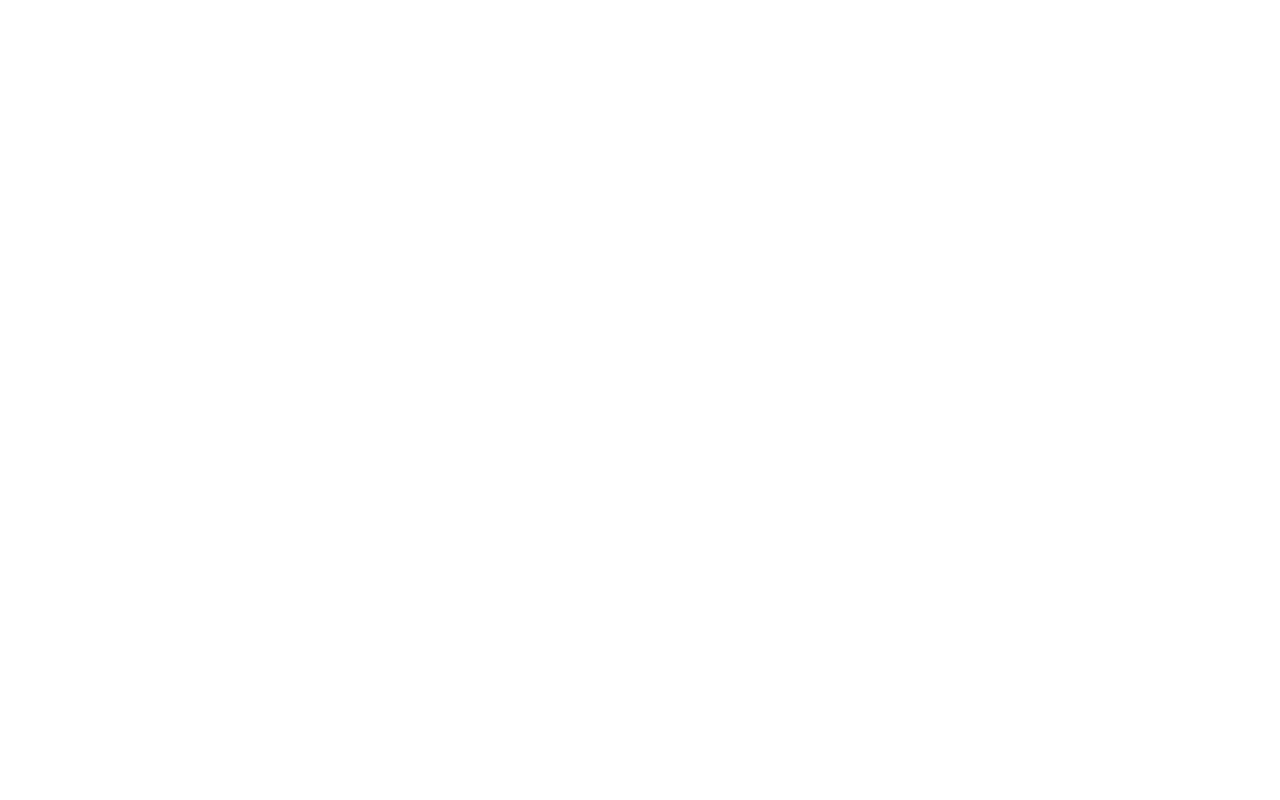
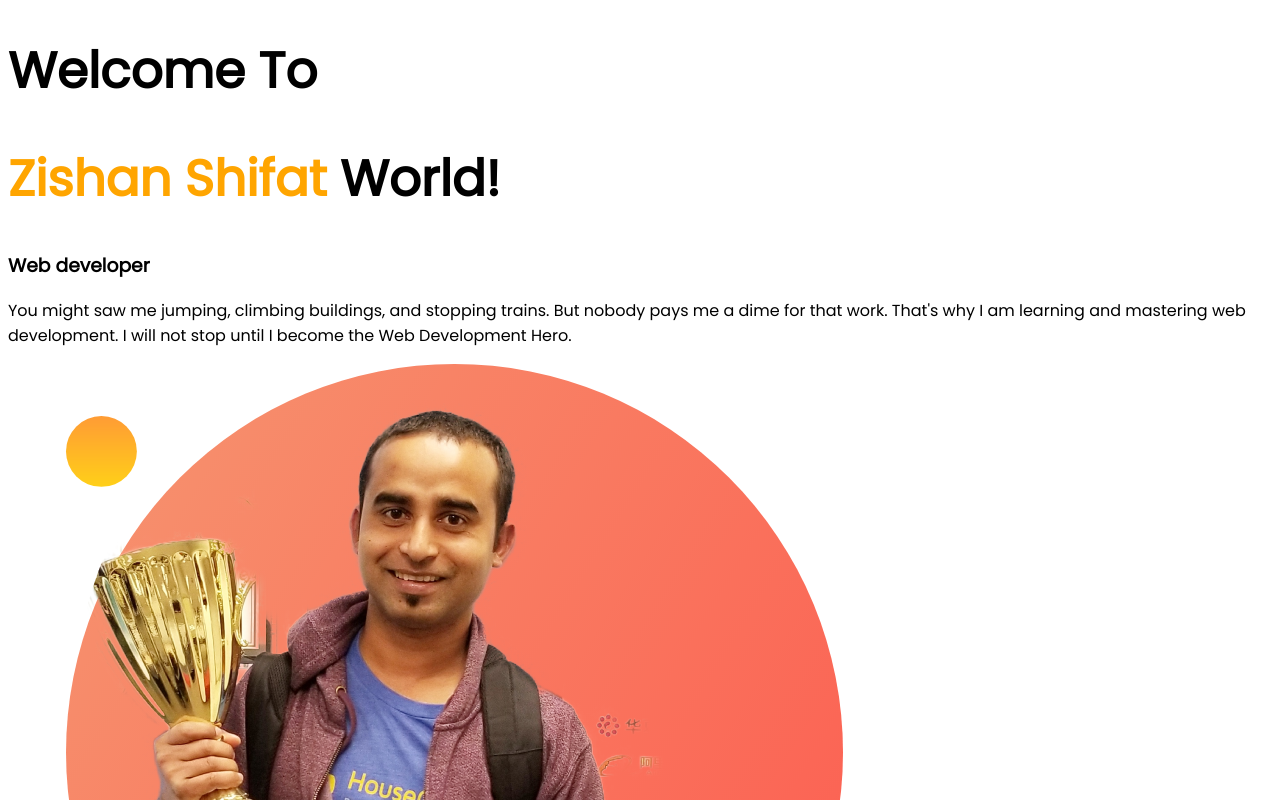
Before and after one commit to Zis20/developer-portfolio, a plain HTML site: page index.html in a window 1280 px wide. Shown: the top 800 px of the page. Drawn offline with Linux system fonts and the light colour scheme.

Commit message:
my first organized website

```diff
--- a/index.html
+++ b/index.html
@@ -5,9 +5,16 @@
     <meta http-equiv="X-UA-Compatible" content="IE=edge">
     <meta name="viewport" content="width=device-width, initial-scale=1.0">
     <title>zishan portfolio</title>
+    <link rel="preconnect" href="https://fonts.googleapis.com">
+    <link rel="preconnect" href="https://fonts.gstatic.com" crossorigin>
+    <link href="https://fonts.googleapis.com/css2?family=Poppins&display=swap" rel="stylesheet">
     <link rel="stylesheet" href="style.css">
 </head>
 <body>
-
+    <h1>Welcome To</h1>
+    <h1><span class="color">Zishan Shifat</span> World!</h1>
+    <h3>Web developer</h3>
+    <p>You might saw me jumping, climbing buildings, and stopping trains. But nobody pays me a dime for that work. That's why I am learning and mastering web development. I will not stop until I become the Web Development Hero.</p>
+    <img src="images/jhankar.png" alt="">
 </body>
 </html>
--- a/style.css
+++ b/style.css
@@ -0,0 +1,9 @@
+body{
+    font-family: 'Poppins', sans-serif;
+}
+h1{
+    font-size: 50px;
+}
+.color{
+    color: orange;
+}
```
Also changed, not shown: images/dream-bg.png (added), images/exp-bg.png (added), images/jhankar.png (added), images/jhankar2.png (added), images/my-bg.png (added), images/my-bg2.png (added), images/top-banner.png (added), 7 other files.
